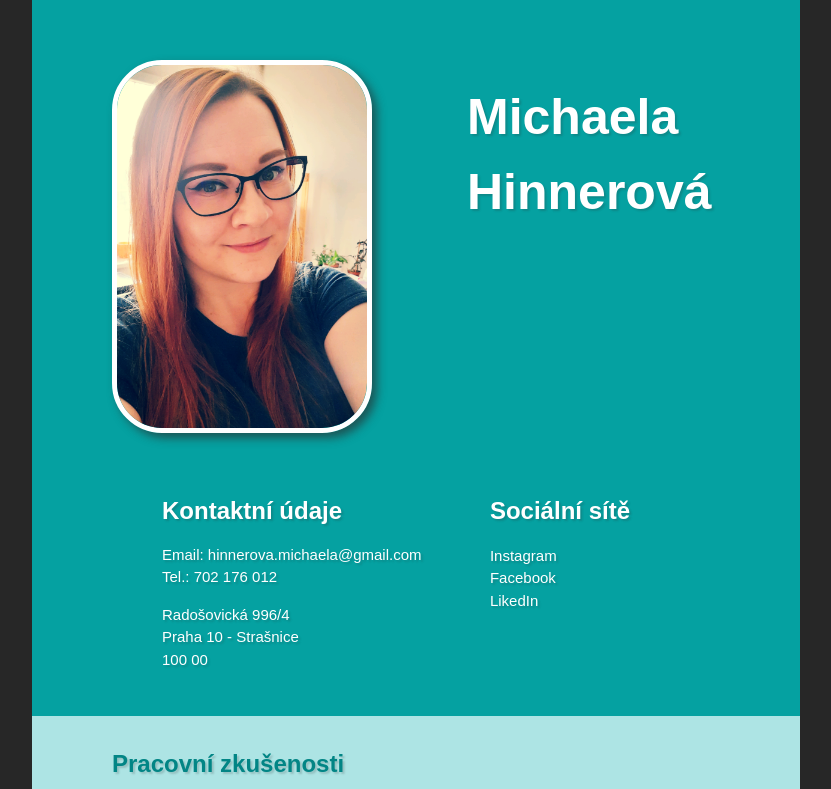
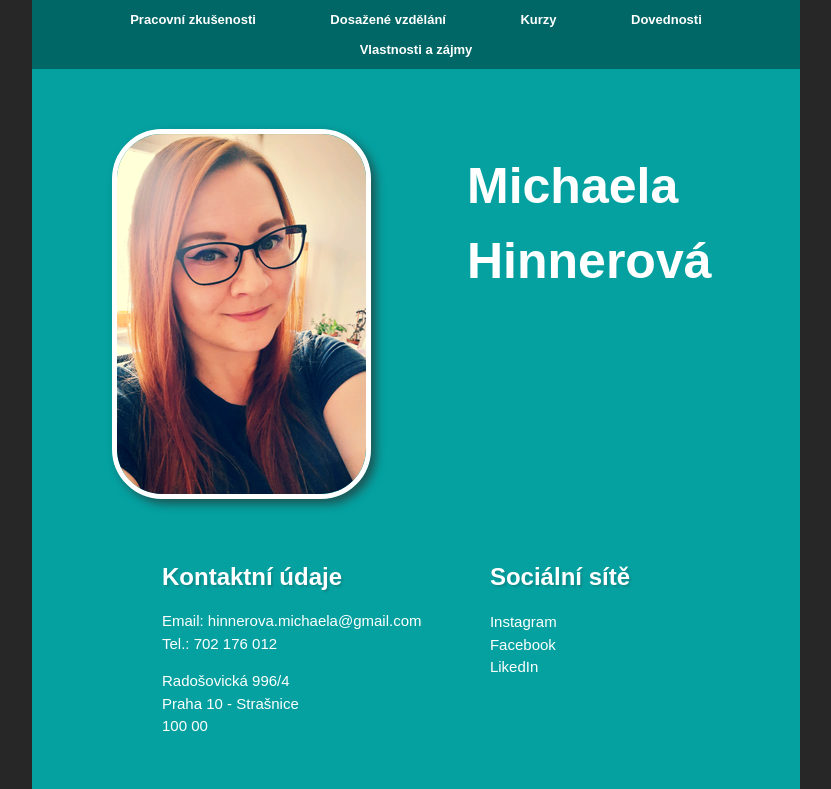
Before and after one commit to MijaHinn/Zivotopis, a plain HTML site: page index.html in a window 1280 px wide. Shown: the top 789 px of the page, without its empty margins (224-1055 px from the left). Drawn offline with Linux system fonts and the light colour scheme.

Commit message:
Přidání menu

```diff
--- a/index.html
+++ b/index.html
@@ -11,10 +11,19 @@
 <body>
     <!-- Hlavička -->
     <header>
+        <ul class="menu">
+            <li><a href="#praxe">Pracovní zkušenosti</a></li>
+            <li><a href="#vzdelani">Dosažené vzdělání</a></li>
+            <li><a href="#kurzy">Kurzy</a></li>
+            <li><a href="#dovednosti">Dovednosti</a></li>
+            <li><a href="#zajmy">Vlastnosti a zájmy</a></li>
+        </ul>
+    </header>
+
     <!-- Kontakty -->
     <section class="kontakty">
 
-            <img src="/images/mija.png" alt="mija">
+        <img src="/images/mija2.png" alt="mija">
         <h1>Michaela Hinnerová</h1>
 
         <div class="levy">
@@ -40,9 +49,9 @@
             </ul>
         </div>
     </section>
-    </header>
 
-    <section class="praxe">
+    <!-- Pracovní zkušenosti -->
+    <section class="praxe" id="praxe">
         <h2>Pracovní zkušenosti</h2>
         <hr>
         <table>
@@ -97,7 +106,7 @@
     </section>
 
     <!-- Vzdělání -->
-    <section class="vzdelani">
+    <section class="vzdelani" id="vzdelani">
         <h2>Dosažené vzdělání</h2>
         <hr>
         <h3>Bakalářský titul v oboru Aplikovaná informatika, 2013</h3>
@@ -105,7 +114,7 @@
     </section>
 
     <!-- Kurzy -->
-    <section class="kurzy">
+    <section class="kurzy" id="kurzy">
         <h2>Kurzy</h2>
         <hr>
         <h3>Úvod do programování: JavaScript (Czechitas), 2022</h3>
@@ -113,7 +122,7 @@
     </section>
 
     <!-- Dovednosti -->
-    <section class="dovednosti">
+    <section class="dovednosti" id="dovednosti">
         <h2>Dovednosti</h2>
         <hr>
         <p>
@@ -141,7 +150,7 @@
     </section>
 
     <!-- Zájmy -->
-    <section class="zajmy">
+    <section class="zajmy" id="zajmy">
         <h2>Vlastnosti a zájmy</h2>
         <hr>
         <p>
@@ -152,7 +161,6 @@
         <p>
             Klasická a digitální kresba, grafika, PC hry, četba knih, teraristika, sledování filmů a seriálů. <br>
         </p>
-        <br>
     </section>
 
     <!-- Patička -->
--- a/style.css
+++ b/style.css
@@ -7,8 +7,40 @@ body {
 }
 
 header {
-   background-color: rgb(103, 199, 199);
-   text-shadow: 2px 2px 2px rgba(43, 43, 43, 0.199);
+    background-color: rgb(0, 102, 102);
+    padding: 5px 0;
+}
+
+.menu {
+    margin: 0;
+    padding: 0;
+    text-align: center;
+}
+
+.menu li {
+    display: inline-block;
+    list-style: none;
+}
+
+.menu a,
+.menu a:active,
+.menu a:focus {
+    display: inline-block;
+    font-size: 13px;
+    text-decoration: none;
+    color: white;
+    font-weight: bold;
+    padding: 5px 35px;
+}
+
+.menu a:hover {
+    font-size: 13px;
+    text-decoration: none;
+    color: rgb(58, 58, 58);
+    font-weight: bold;
+    background-color: rgb(173, 228, 228);
+    border-radius: 3px;
+    transition: 0.4s;
 }
 
 p {
@@ -64,7 +96,7 @@ hr {
 .kontakty {
     background-color: rgb(5, 161, 161);
     padding-top: 60px;
-    padding-bottom: 30px;
+    padding-bottom: 50px;
 }
 
 .kontakty h2,
@@ -73,7 +105,7 @@ hr {
 }
 
 .kontakty a,
-.kontakty a:link,
+.kontakty a:active,
 .kontakty a:focus {
     font-size: 15px;
     text-decoration: none;
@@ -107,7 +139,7 @@ hr {
 }
 
 .kontakty img {
-    width: 250px;
+
     border-radius: 50px;
     border: 5px solid white;
     float: left;
@@ -139,10 +171,14 @@ hr {
     float: right;
 }
 
+.zajmy {
+    padding-bottom: 300px;
+}
+
 footer {
     text-align: center;
     font-size: 13px;
-    background-color: rgb(5, 161, 161);
+    background-color: rgb(0, 102, 102);
     color: white;
     font-weight: bold;
     padding: 15px 0;
```
Also changed, not shown: images/mija.png (deleted), images/mija2.png (added). Lines whose indentation alone changed are shown as unchanged.
